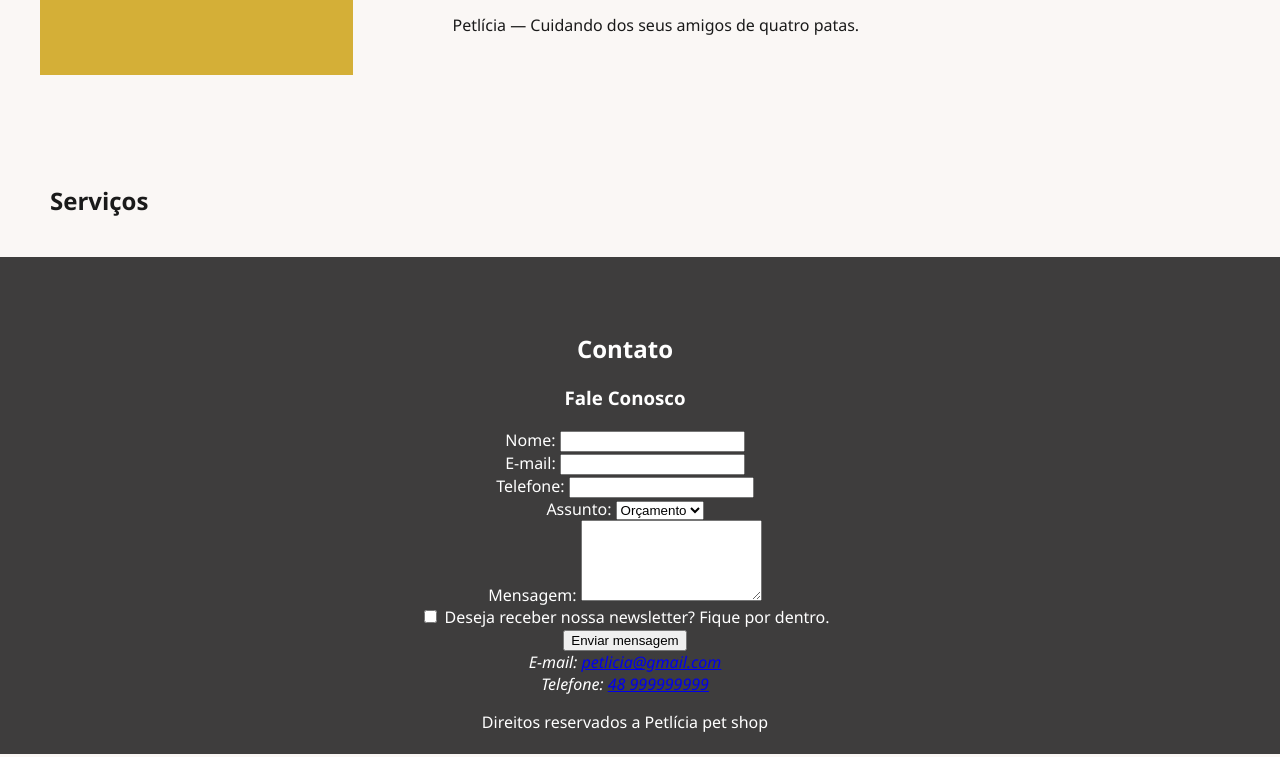
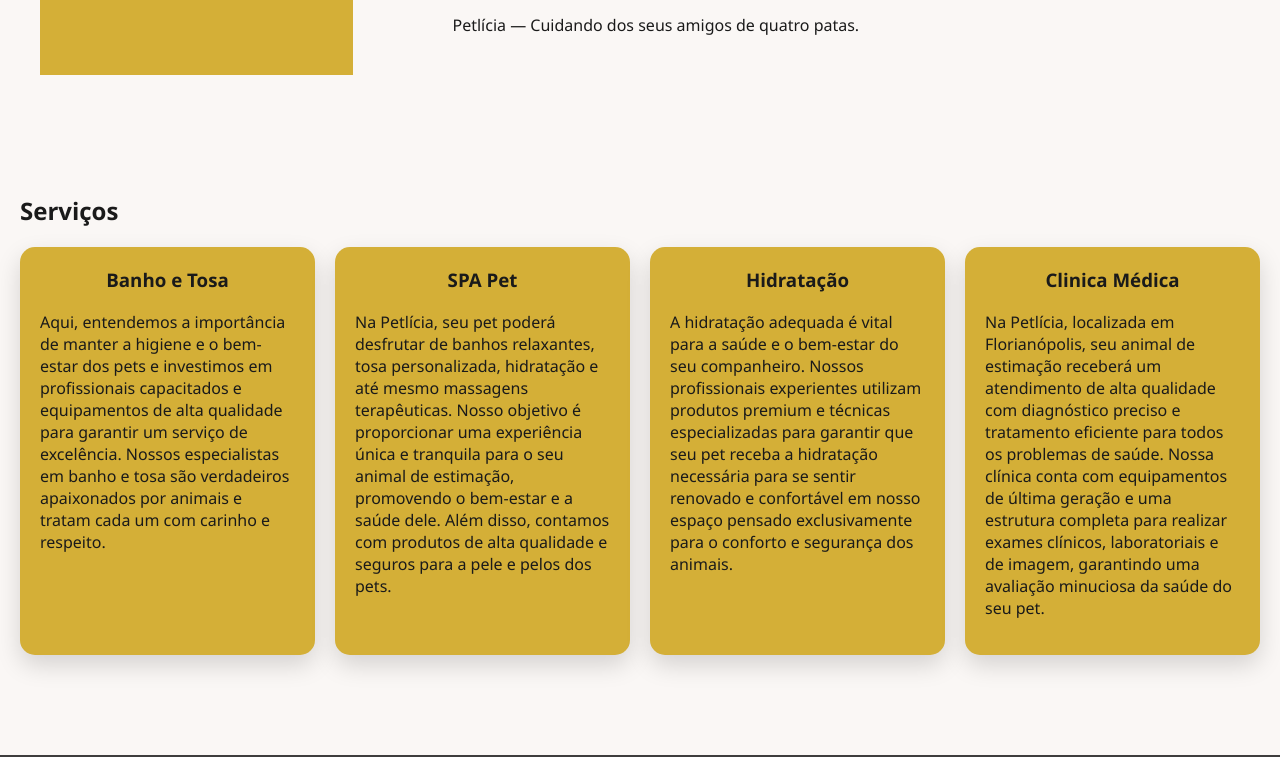
Before and after one commit to Trilicia/Page-Pet-shop, a plain HTML site: page index.html in a window 1280 px wide. Shown: the part 1054-1811 px from the top of the page. Drawn offline with Linux system fonts and the light colour scheme; a script that the page names is missing.

Commit message:
Atualização

```diff
--- a/index.html
+++ b/index.html
@@ -17,7 +17,7 @@
     <nav class="navbar"><!---Seção de navegação do site-->
         <ul>
             <li><a href="#sobre">Sobre</a></li>
-            <li><a href="#serviços">Serviços</a></li>
+            <li><a href="#servicos">Serviços</a></li>
             <li><a href="#contatos">Contatos</a></li>
 
         </ul>
@@ -27,7 +27,7 @@
 
         <div class="hero-left">
             <h1> Petlícia</h1>
-            <h2> Pet shop teste </h2>
+            <h2> Pet shop </h2>
             <p> Cuidando dos seus amigos de quatro patas</p>
 
 
@@ -38,8 +38,7 @@
         </div>
         <div class="hero-right">
             <section id="sobre-mim">
-                    <img src="Capa pet.png"
-                    alt="Imagem pet" title="Imagem de pet">
+                <img src="Capa pet.png" alt="Imagem pet" title="Imagem de pet">
             </section>
         </div>
     </header>
@@ -48,7 +47,8 @@
             <p>Na Petlícia, acreditamos que cada pet merece ser tratado como realeza.
                 Mais do que cuidados, oferecemos carinho, atenção e bem-estar em cada detalhe.
 
-Aqui, seu melhor amigo recebe um atendimento especial, com amor, respeito e dedicação. Porque para nós, eles não são apenas pets, são parte da família.
+                Aqui, seu melhor amigo recebe um atendimento especial, com amor, respeito e dedicação. Porque para nós,
+                eles não são apenas pets, são parte da família.
 
                 Petlícia — Cuidando dos seus amigos de quatro patas.</p>
         </aside>
@@ -57,9 +57,17 @@
         <article>
             <section id="sobre" class="sobre">
                 <h2>Sobre</h2>
-            <p> A Petlícia nasceu de um sentimento simples, mas poderoso: o amor incondicional pelos animais. Tudo começou com a percepção de que pets não são apenas companheiros, são parte da família, merecendo cuidado, respeito e experiências que vão além do básico. Foi a partir dessa visão que a Petlícia tomou forma: um espaço onde cada detalhe é pensado para oferecer não apenas serviços, mas momentos de bem-estar, conforto e carinho genuíno.
-                Inspirada na elegância e no conceito de exclusividade, a Petlícia traz um novo olhar para o cuidado animal, unindo técnica, sensibilidade e um atendimento verdadeiramente personalizado. Aqui, cada pet é recebido com atenção única, em um ambiente preparado para transmitir segurança, tranquilidade e afeto.
-                Mais do que um pet shop, a Petlícia é um refúgio para quem acredita que amor também se demonstra nos detalhes.
+                <p> A Petlícia nasceu de um sentimento simples, mas poderoso: o amor incondicional pelos animais. Tudo
+                    começou com a percepção de que pets não são apenas companheiros, são parte da família, merecendo
+                    cuidado, respeito e experiências que vão além do básico. Foi a partir dessa visão que a Petlícia
+                    tomou forma: um espaço onde cada detalhe é pensado para oferecer não apenas serviços, mas momentos
+                    de bem-estar, conforto e carinho genuíno.
+                    Inspirada na elegância e no conceito de exclusividade, a Petlícia traz um novo olhar para o cuidado
+                    animal, unindo técnica, sensibilidade e um atendimento verdadeiramente personalizado. Aqui, cada pet
+                    é recebido com atenção única, em um ambiente preparado para transmitir segurança, tranquilidade e
+                    afeto.
+                    Mais do que um pet shop, a Petlícia é um refúgio para quem acredita que amor também se demonstra nos
+                    detalhes.
 
                 <p>Nosso compromisso é oferecer:</p>
                 <ul>
@@ -73,10 +81,38 @@
                 <p>Petlícia — Cuidando dos seus amigos de quatro patas.</p>
         </article>
     </div>
-    </section>
-    <section id="serviços">
+      <section id="servicos">
         <h2>Serviços</h2>
-
+        <div class="servicos-container">
+            <div class="card-servico">
+                <h3>Banho e Tosa</h3>
+                <p> Aqui, entendemos a importância de manter a higiene e o bem-estar dos pets e investimos em
+                    profissionais capacitados e equipamentos de alta qualidade para garantir um serviço de excelência.
+                    Nossos especialistas em banho e tosa são verdadeiros apaixonados por animais e tratam cada um com
+                    carinho e respeito.</p>
+            </div>
+            <div class="card-servico">
+                <h3>SPA Pet</h3>
+                <p>Na Petlícia, seu pet poderá desfrutar de banhos relaxantes, tosa personalizada, hidratação e até
+                    mesmo massagens terapêuticas. Nosso objetivo é proporcionar uma experiência única e tranquila para o
+                    seu animal de estimação, promovendo o bem-estar e a saúde dele. Além disso, contamos com produtos de
+                    alta qualidade e seguros para a pele e pelos dos pets.</p>
+            </div>
+            <div class="card-servico">
+                <h3>Hidratação</h3>
+                <p> A hidratação adequada é vital para a saúde e o bem-estar do seu companheiro. Nossos profissionais
+                    experientes utilizam produtos premium e técnicas especializadas para garantir que seu pet receba a
+                    hidratação necessária para se sentir renovado e confortável em nosso espaço pensado exclusivamente
+                    para o conforto e segurança dos animais.</p>
+            </div>
+            <div class="card-servico">
+                <h3>Clinica Médica</h3>
+                <p>Na Petlícia, localizada em Florianópolis, seu animal de estimação receberá um atendimento de alta
+                    qualidade com diagnóstico preciso e tratamento eficiente para todos os problemas de saúde. Nossa
+                    clínica conta com equipamentos de última geração e uma estrutura completa para realizar exames
+                    clínicos, laboratoriais e de imagem, garantindo uma avaliação minuciosa da saúde do seu pet.</p>
+            </div>
+        </div>
 
     </section>
     <footer>
--- a/style.css
+++ b/style.css
@@ -141,15 +141,16 @@
 
 
 .hero-right img {
-  width: 350px;
-  height: 350px;
+  width: 300px;
+  height: 300px;
   object-fit: cover;
   position: absolute;
   right: -40px;
   bottom: -20px;
+  background: #d4af37;
   border-radius: 60% 40% 30% 70% / 60% 30% 70% 40%;
   box-shadow: 0 25px 50px rgba(0,0,0,0.25);
-  z-index: 2;
+  z-index: 1;
 
 }
 
@@ -276,6 +277,47 @@
   }
 }
 
+#servicos {
+  padding: 60px 20px;
+}
+
+.servicos-container {
+  display: flex;
+  justify-content: space-between;
+  gap: 20px;
+  flex-wrap: wrap; /* importante pro mobile */
+}
+
+.card-servico {
+  flex: 1 1 20%;
+  min-width: 220px;
+
+  background-color: #d4af37;
+  color: #1a1a1a;
+
+  padding: 20px;
+  border-radius: 15px;
+
+  box-shadow: 0 10px 25px rgba(0,0,0,0.15);
+  transition: 0.3s;
+}
+
+/* efeito hover bonito */
+.card-servico:hover {
+  transform: translateY(-5px);
+}
+
+/* títulos */
+.card-servico h3 {
+  margin-top: 0;
+  text-align: center
+}
+
+@media (max-width: 768px) {
+  .servicos-container {
+    flex-direction: column;
+  }
+}
 
 /*footer*/
 footer {
```
Lines whose indentation alone changed are shown as unchanged.
